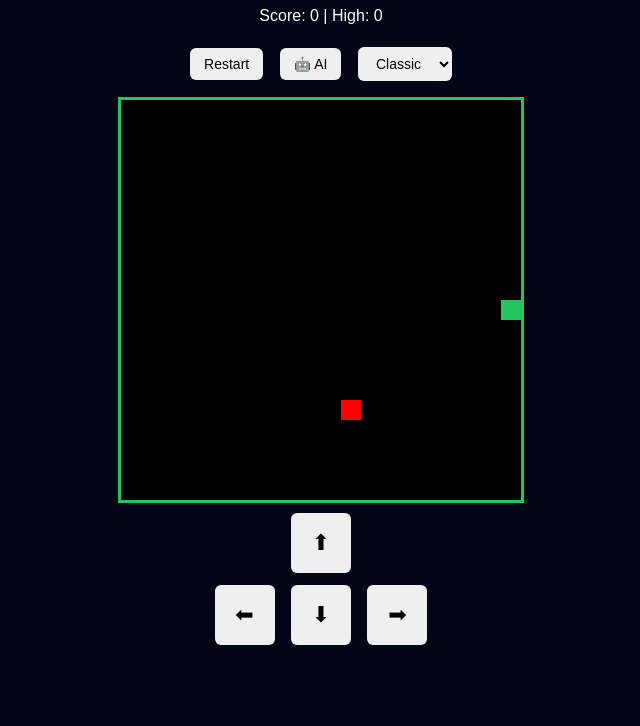
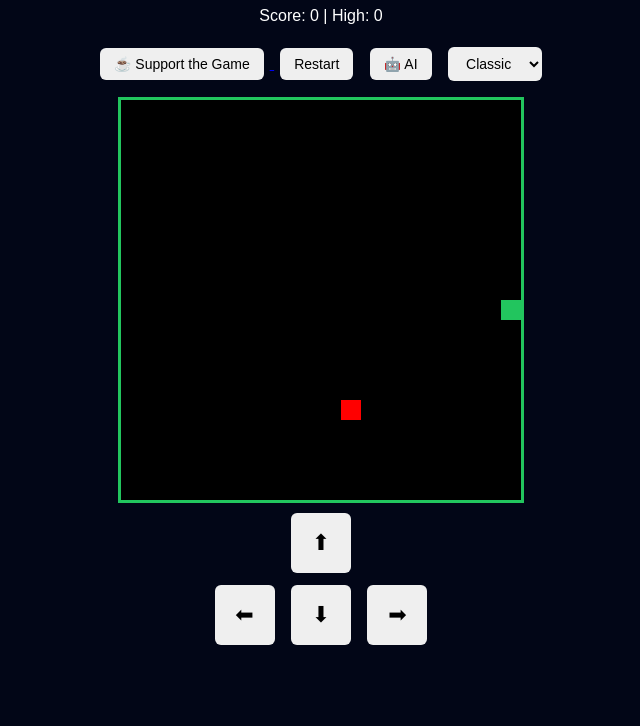
Before and after one commit to Sanjayhj43/Snake-Game, a plain HTML site: page index.html in a window 1280 px wide. Shown: the part 74-800 px from the top of the page, without its empty margins (319-959 px from the left). Drawn offline with Linux system fonts and the light colour scheme.

Commit message:
Add support button for game funding

```diff
--- a/index.html
+++ b/index.html
@@ -45,6 +45,10 @@
 Score: <span id="score">0</span> |
 High: <span id="highScore">0</span>
 </p>
+
+<a href="https://buymeacoffee.com/sanjayhj43" target="_blank">
+  <button>☕ Support the Game</button>
+</a>
 
 <button onclick="startGame()">Restart</button>
 <button onclick="toggleAI()">🤖 AI</button>
```
